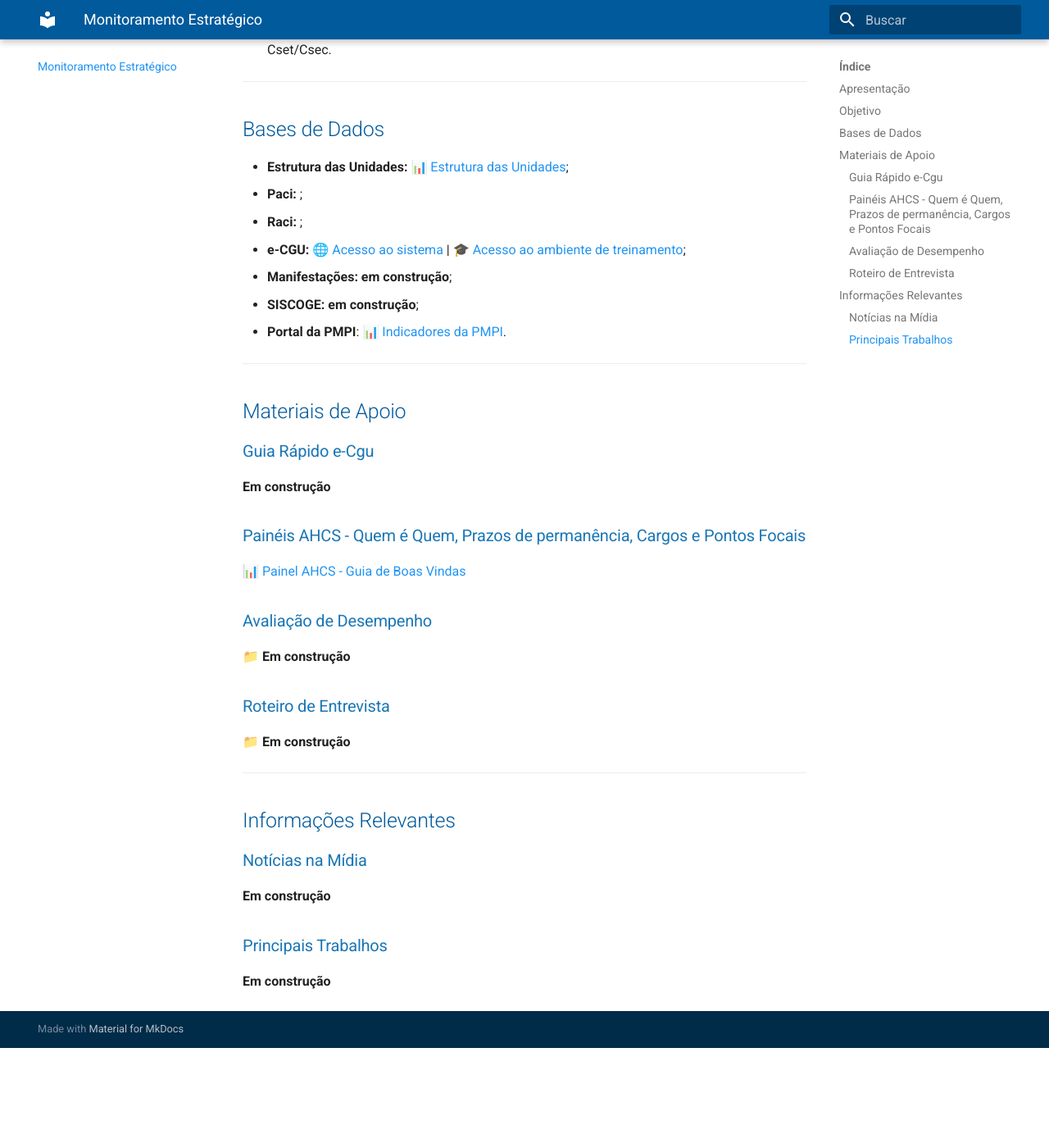
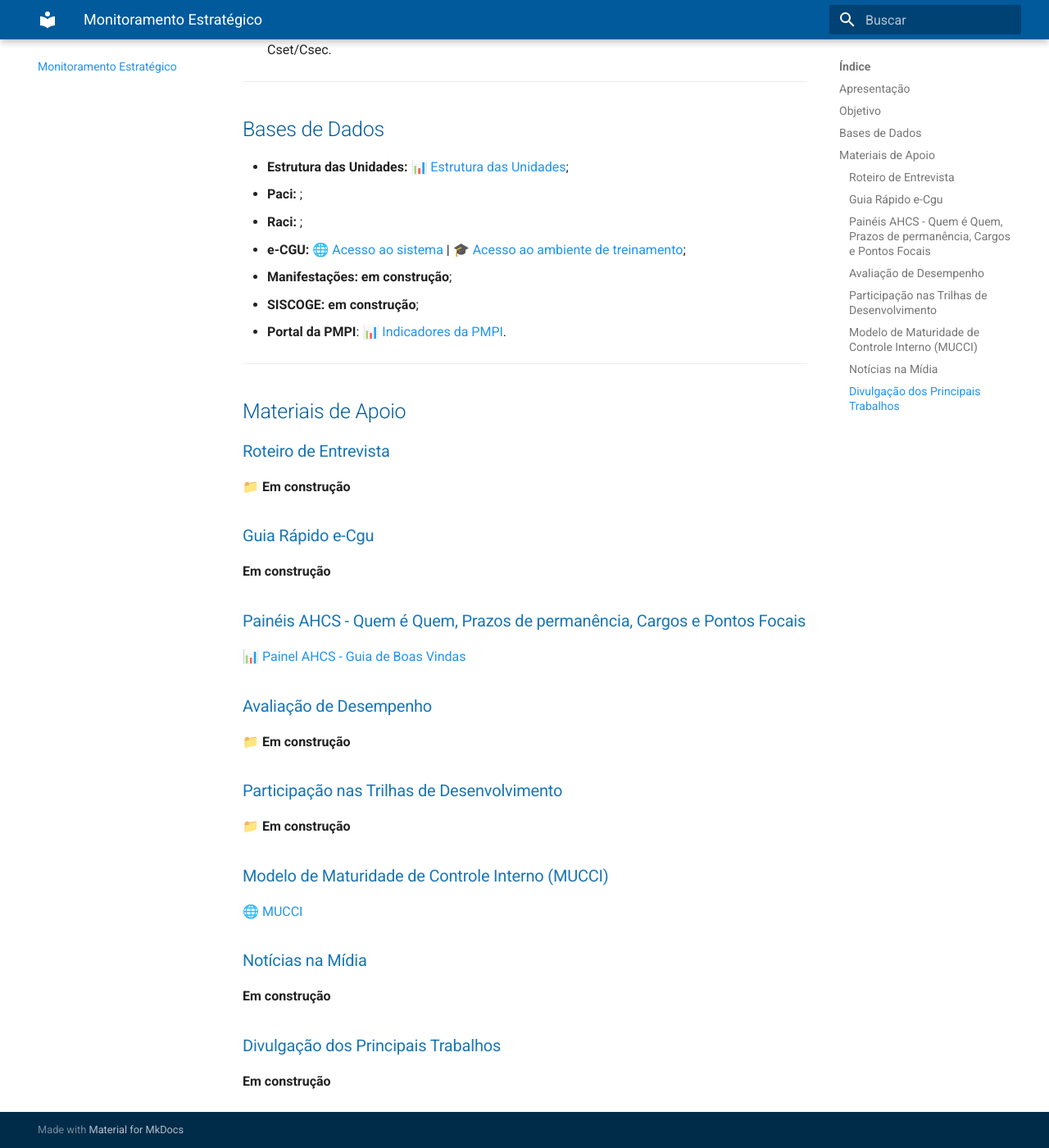
Before and after one commit to CGEMG-AHCS/guia-monitoramento-estrategico, an MkDocs documentation site: the page built from docs/monitoramento/metodologia.md, in a window 1280 px wide and 1400 px high, scrolled down 693 px. Shown: the whole window at 82% size. Built offline with MkDocs 1.6.1 and Material for MkDocs 9.7.7, drawn with Linux system fonts in a browser that asks for light colours; before the commit the page ends 1971 px from its top, so only the background shows below that.

Commit message:
Update metodologia.md

```diff
--- a/docs/monitoramento/metodologia.md
+++ b/docs/monitoramento/metodologia.md
@@ -34,6 +34,10 @@
 
 ## Materiais de Apoio
 
+### Roteiro de Entrevista
+
+📁 **Em construção**
+
 ### Guia Rápido e-Cgu
 
 **Em construção**
@@ -46,19 +50,18 @@
 
 📁 **Em construção**
 
-### Roteiro de Entrevista
+### Participação nas Trilhas de Desenvolvimento
 
 📁 **Em construção**
 
----
+### Modelo de Maturidade de Controle Interno (MUCCI)
 
-## Informações Relevantes
+🌐 [MUCCI](https://conaci.org.br/mucci/)
 
 ### Notícias na Mídia
 
 **Em construção**
 
-
-### Principais Trabalhos
+### Divulgação dos Principais Trabalhos
 
 **Em construção**
```
